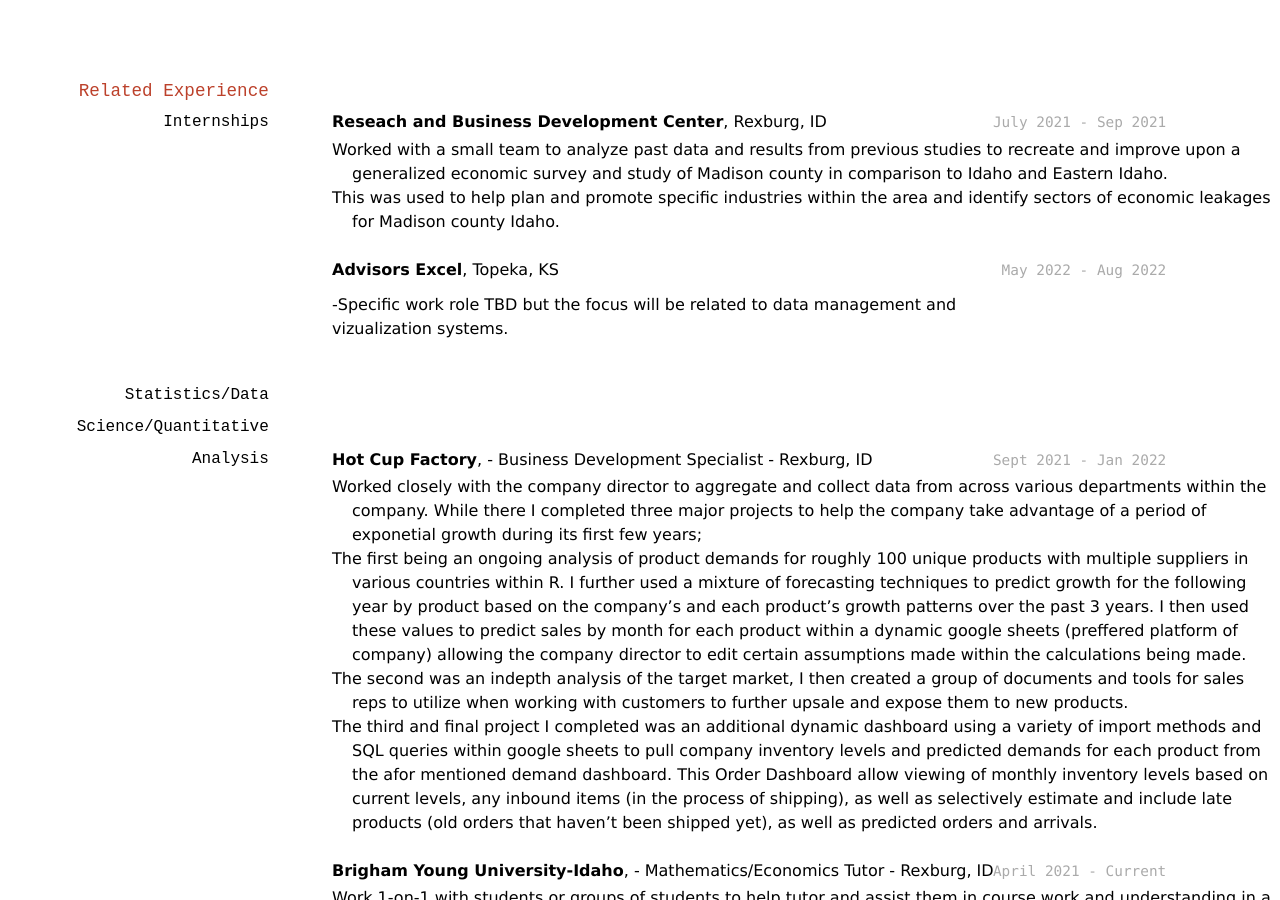
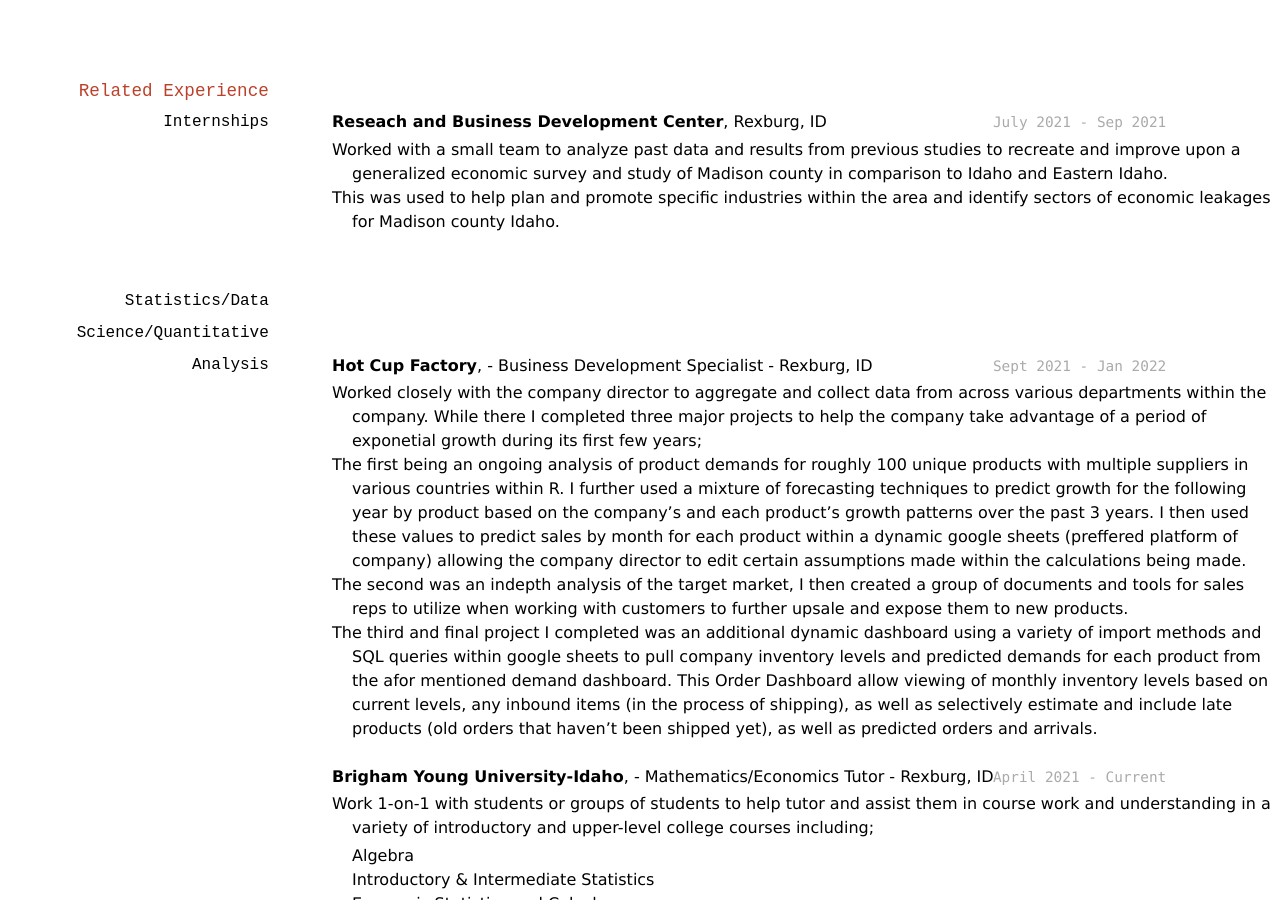
Before and after one commit to TBrost/Brost-Resume, a Jekyll site: the page built from docs/index.md, in a window 1280 px wide and 900 px high, scrolled down 737 px. Built offline with Jekyll 4.4.1, drawn with Linux system fonts in a browser that asks for light colours.

Commit message:
Update index.md

```diff
--- a/docs/index.md
+++ b/docs/index.md
@@ -48,11 +48,6 @@ __Reseach and Business Development Center__, Rexburg, ID
 
 - Worked with a small team to analyze past data and results from previous studies to recreate and improve upon a generalized economic survey and study of Madison county in comparison to Idaho and Eastern Idaho.
 - This was used to help plan and promote specific industries within the area and identify sectors of economic leakages for Madison county Idaho.
-
-`May 2022 - Aug 2022`
-__Advisors Excel__, Topeka, KS
-
--Specific work role TBD but the focus will be related to data management and vizualization systems.
 
 
 
```
